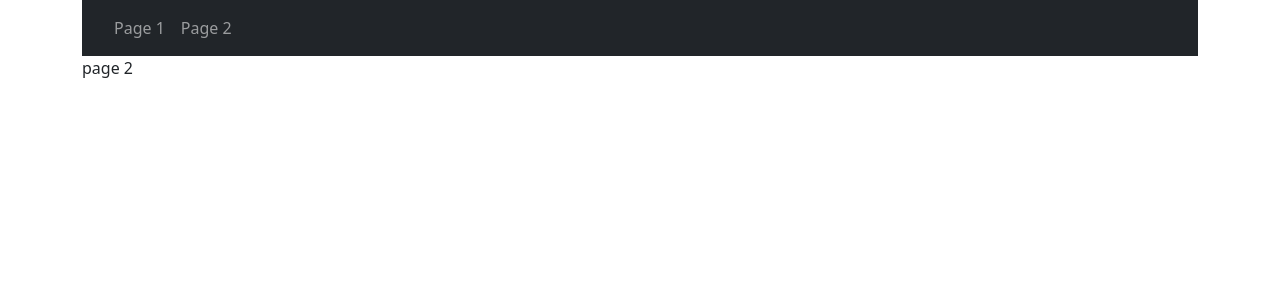
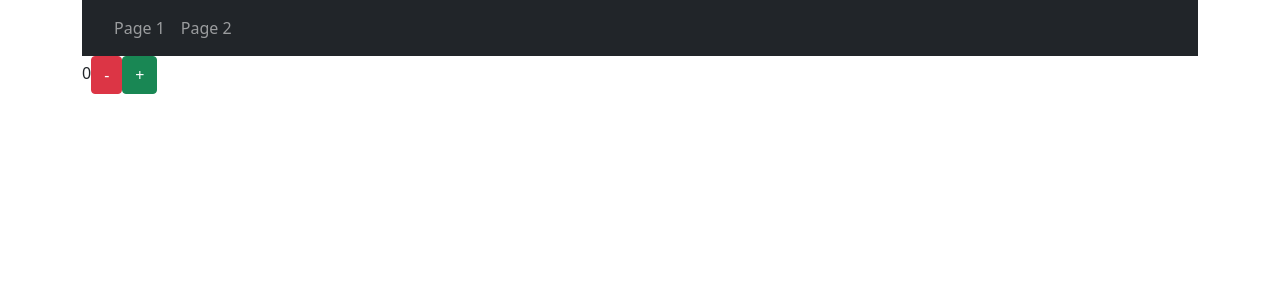
Before and after one commit to webdevproformation/react-h3-mars-22, a React (Create React App) app in the folder jour2-tp/: page /page/2 in a window 1280 px wide. Shown: the top 300 px of the page. Built offline with nearby package versions, Linux system fonts and the light colour scheme.

Commit message:
compteur avec useReducer

```diff
--- a/jour2-tp/src/composants/Page1.jsx
+++ b/jour2-tp/src/composants/Page1.jsx
@@ -2,12 +2,13 @@ import { useState } from "react"
 
 export const Page1 = () => {
 
-    const [nb, setNb] = useState(0)
+    const [nb, setNb] = useState(0); // 0 => number / string / boolean
 
     return <>
         <span>{nb}</span>
         <button className="btn btn-danger" onClick={() => setNb(prev => prev - 1)}>-</button>
-        <button className="btn btn-success" onClick={() => setNb(prev => prev + 1)}>+</button>
+        <button className="btn btn-success" onClick={() => setNb(prev => prev + 1)
+        }>+</button>
     </>
 
 }
--- a/jour2-tp/src/composants/Page2.jsx
+++ b/jour2-tp/src/composants/Page2.jsx
@@ -1 +1,30 @@
-export const Page2 = () => <>page 2</>
+// [state , setterState] = useState(valInitialState)
+import { useReducer } from "react"
+// [state , dispatch ] = useReducer( refFonctionReductrice , valInitialState )
+
+function reduceNb(state , action ){ // state , action => { modifier le state }
+ // centraliser l'ensemble des modifications du state à 1 seul endroit
+ // dans la fonction réductrice
+    console.log(action);
+    switch(action.type){
+        case "DIMINUER" :
+            return state - 1 ;
+        case "AUGMENTER" :
+            return state + 1 ;
+        default :
+            return state ;
+    }
+}
+
+export const Page2 = () => {
+
+    //const [nb, setNb] = useState(0); // 0 => number / string / boolean
+    const [nb , dispatch ] = useReducer( reduceNb , 0)
+
+    return <>
+    <span>{nb}</span>
+    <button className="btn btn-danger" onClick={() => dispatch({type:"DIMINUER"}) }>-</button>
+    <button className="btn btn-success" onClick={() => dispatch({type: "AUGMENTER"}) }>+</button>
+    </>
+
+}
```
